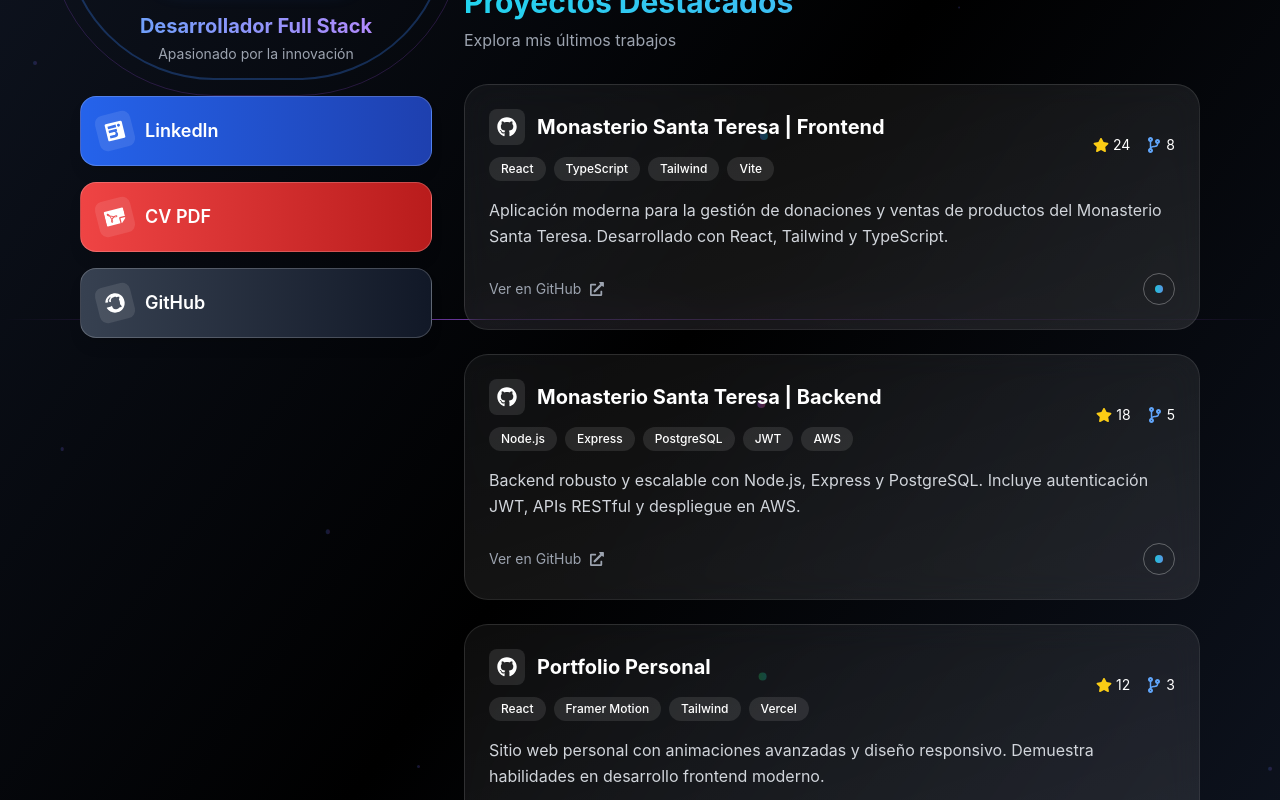
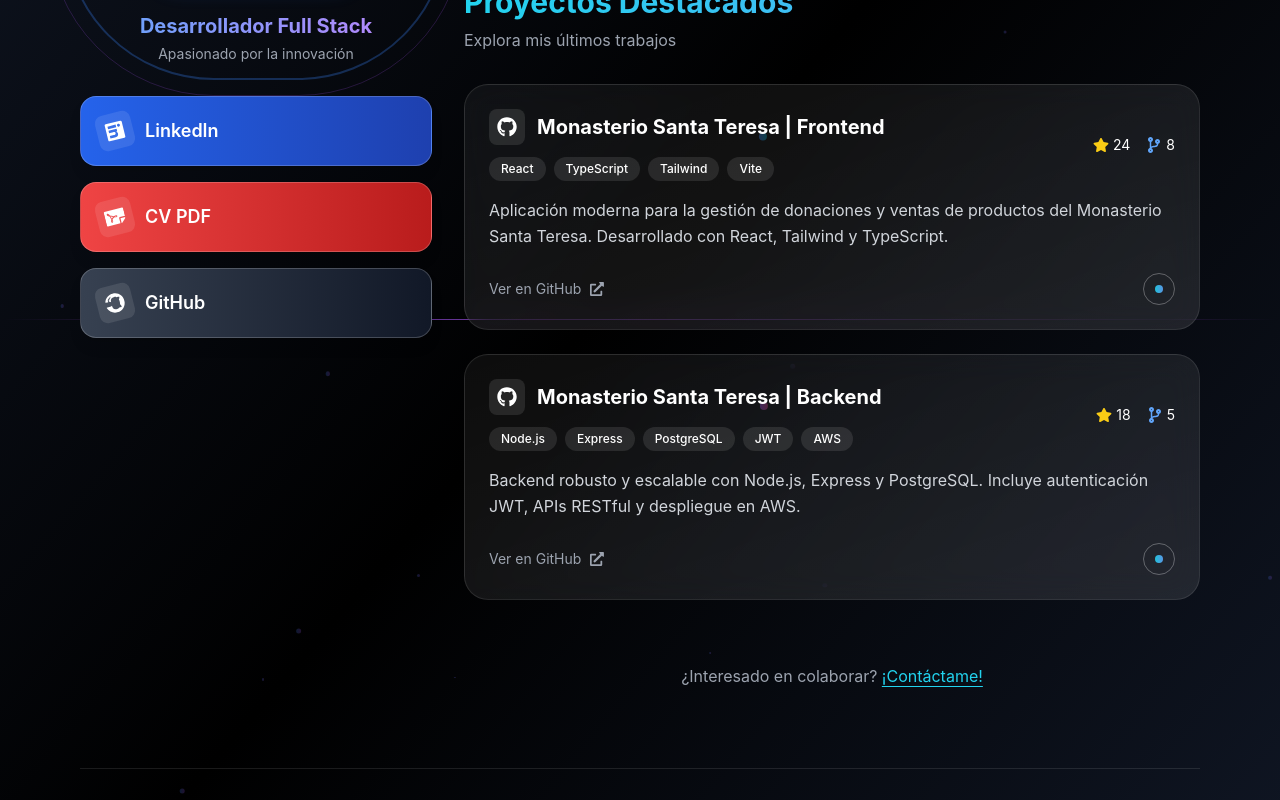
Before and after one commit to ceczzx/presentation-villanuevaaquino-ceczzx, a React (Vite) app: page / in a window 1280 px wide. Shown: the part 480-1280 px from the top of the page. Built offline with nearby package versions, Linux system fonts and the light colour scheme.

Commit message:
Update on Projects File

```diff
--- a/src/components/Projects.jsx
+++ b/src/components/Projects.jsx
@@ -20,15 +20,6 @@
     stars: "18",
     forks: "5",
     gradient: "from-purple-500 to-pink-500"
-  },
-  {
-    name: "Portfolio Personal",
-    desc: "Sitio web personal con animaciones avanzadas y diseño responsivo. Demuestra habilidades en desarrollo frontend moderno.",
-    url: "https://github.com/ceczzx",
-    tech: ["React", "Framer Motion", "Tailwind", "Vercel"],
-    stars: "12",
-    forks: "3",
-    gradient: "from-green-500 to-teal-500"
   },
 ];
 
```
